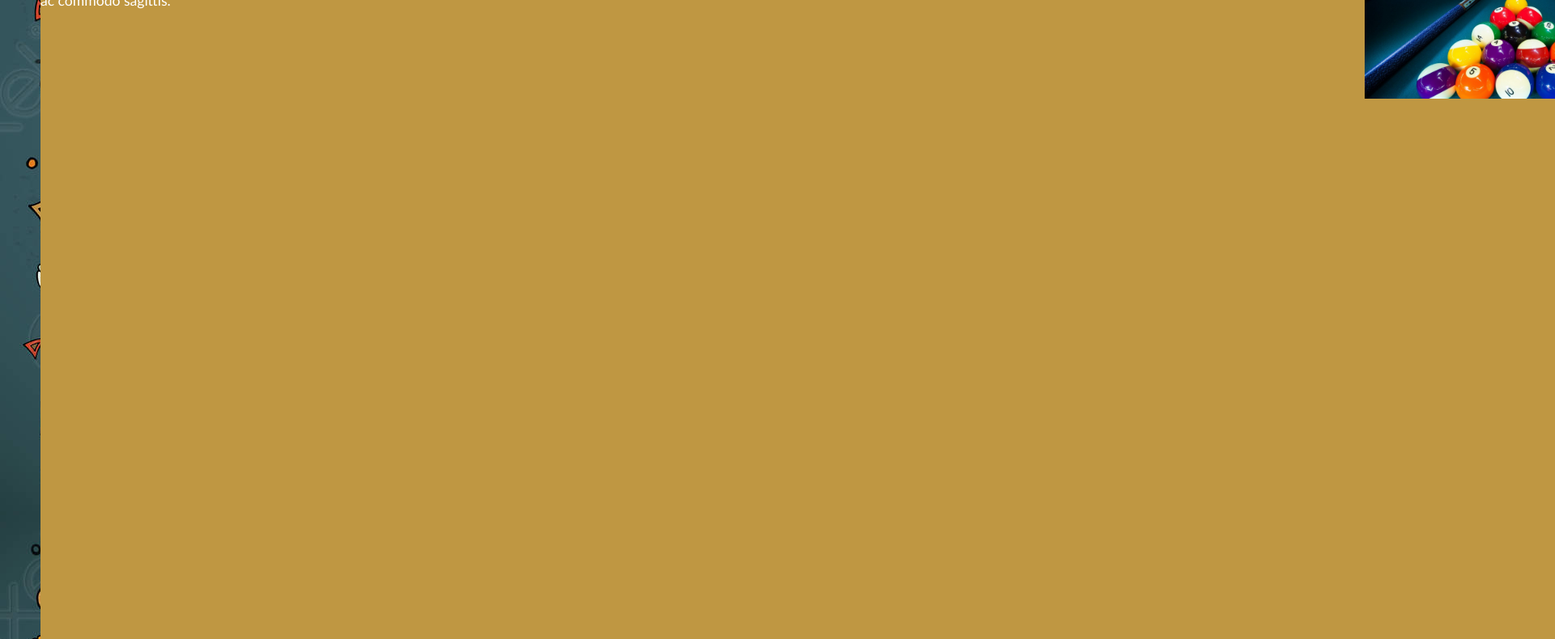
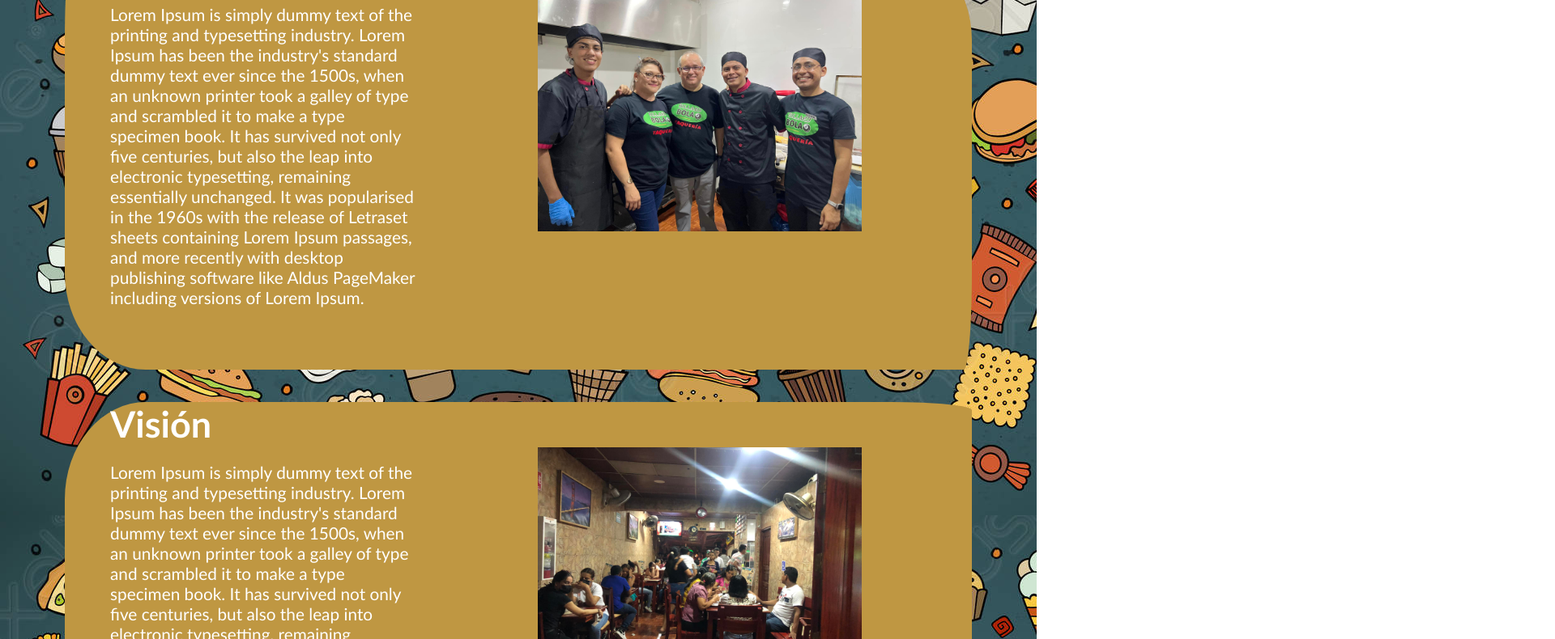
Before and after one commit to bpalacios94/BillarYTaqueriaBola8_Web, a plain HTML site: page index.html in a window 1280 px wide. Shown: the part 368-1158 px from the top of the page at 81% size, 1920 px wide, since content can reach past the window. Drawn offline with Linux system fonts and the light colour scheme.

Commit message:
Avance significativo con el inicio

```diff
--- a/index.html
+++ b/index.html
@@ -17,7 +17,7 @@
             <img src="Imagenes/Bola8  sin fondo.png"  width="100" height="100" alt="Logo" id="HeaderLogo">
         </div>
         <section style=" min-width: 1000px; margin: auto; padding: 30px 0;">
-            <h1 style=" font-size: 44px; text-align: center;">Billar y Taqueria Bola 8</h1>
+            <h1>Billar y Taqueria Bola 8</h1>
             <br>
             <div class="Options">
                 <a href="">Inicio</a>
@@ -29,15 +29,44 @@
             </div>
         </section>
     </header>
-        <section class="Contenedor">
-            <div class="Contenido row" style=" display:flex; justify-content: flex-end;">
-                <div class="col-12">
-                <p> Lorem ipsum dolor sit amet, consectetur adipiscing elit. Ut ac viverra elit. Pellentesque et malesuada neque. Aliquam placerat in lacus vel dictum. Donec et mollis dui. Nulla dapibus, odio et fringilla rutrum, purus felis accumsan risus, a ornare sem ipsum in enim. Nam ultrices lacinia enim at sollicitudin. Donec commodo volutpat felis, et pellentesque ligula lobortis at. Maecenas id elementum elit. Sed lorem est, tincidunt eu egestas a, varius in libero. Praesent diam nisi, egestas porta elit non, efficitur aliquet metus. Donec mattis at magna eget placerat. Quisque iaculis nulla odio, eget malesuada justo maximus sed. In urna sapien, congue vel iaculis nec, egestas vel justo. Curabitur interdum mauris ac commodo sagittis.</p>
-                </div>
-                <div class="col-md-2" style=" display:flex; justify-content: flex-end; width: 33%; height: 20%;">
-                    <img src="Imagenes/2625061.jpg" alt="Iagen de prueba">
-                </div>
+
+    <!-- Mision -->
+    <div class="row" style="background-color:#BF9742; border-radius: 10px 100px / 120px;">
+        <div class="column2-txt" >
+            <H2>Misión</H2>
+            <p> Lorem Ipsum is simply dummy text of the printing and typesetting industry. Lorem Ipsum has been the industry's standard dummy text ever since the 1500s, when an unknown printer took a galley of type and scrambled it to make a type specimen book. It has survived not only five centuries, but also the leap into electronic typesetting, remaining essentially unchanged. It was popularised in the 1960s with the release of Letraset sheets containing Lorem Ipsum passages, and more recently with desktop publishing software like Aldus PageMaker including versions of Lorem Ipsum. </p>
+        </div>
+        <div class="column2" style="padding-top:5%">
+            <div style="margin:auto;max-width:400px;">
+                <img style="max-width:100%;" src="Imagenes/Mision.jpg">
             </div>
-        </section>
+        </div>
+      </div>
+    <!-- Vision -->
+      <div class="row" style="background-color:#BF9742; border-radius: 100px / 120px 10px;">
+        <div class="column2-txt" >
+            <H2>Visión</H2>
+            <p> Lorem Ipsum is simply dummy text of the printing and typesetting industry. Lorem Ipsum has been the industry's standard dummy text ever since the 1500s, when an unknown printer took a galley of type and scrambled it to make a type specimen book. It has survived not only five centuries, but also the leap into electronic typesetting, remaining essentially unchanged. It was popularised in the 1960s with the release of Letraset sheets containing Lorem Ipsum passages, and more recently with desktop publishing software like Aldus PageMaker including versions of Lorem Ipsum. </p>
+        </div>
+        <div class="column2" style="padding-top:5%">
+            <div style="margin:auto;max-width:400px;">
+                <img style="max-width:100%;" src="Imagenes/vision.jpg">
+            </div>
+        </div>
+      </div>
+
+    <!-- Direccion -->
+    <div class="row" style="background-color:#BF9742; border-radius: 10px 100px / 120px;">
+        <div class="column2-txt" >
+            <H2>Direccón</H2>
+            <p> De la Iglesia San Blas, 1 y 1/2 cuadra al sur, Chichigalpa, Nicaragua</p>
+        </div>
+        <div class="column2" style="padding-top:5%; padding-bottom: 5%;">
+            <div style="margin:auto;max-width:400px;">
+                <iframe src="https://www.google.com/maps/embed?pb=!1m18!1m12!1m3!1d3894.2067549926596!2d-87.02970918539253!3d12.568614391121187!2m3!1f0!2f0!3f0!3m2!1i1024!2i768!4f13.1!3m3!1m2!1s0x8f70e52580b4c2d9%3A0x19319e1ca50d07b1!2sBillard%20y%20taqueria%20Bola%F0%9F%8E%B1!5e0!3m2!1sen!2sni!4v1673065070396!5m2!1sen!2sni" width="600" height="300" style="border-radius: 30px;" allowfullscreen="" loading="lazy" referrerpolicy="no-referrer-when-downgrade"></iframe>
+            </div>
+        </div>
+      </div>
+
 </body>
 </html>
--- a/style.css
+++ b/style.css
@@ -4,12 +4,27 @@
     margin: 0;
     padding: 0;
     box-sizing: border-box;
-    font-size: 62.5%;
+    max-width: -webkit-fill-available;
+}
+
+h1{
+    font-size: 44px;
+    text-align: center;
+}
+
+h2{
+    font-size: 45px;
+}
+
+h3{
+    font-size: 45px;
+    text-align: center;
 }
 
 body {
     color: white;
     font-family: Calibri;
+    background-image: url(Imagenes/Doodle.jpg);
 
 }
 
@@ -41,26 +56,45 @@ header {
     margin: 10px;
 }
 
-.Contenedor{
-    display: flex;
-    /* justify-content: center; */
-    /* margin-left: 5px; */
-     /* height: 200px; */
-    /* align-items: center; */
-
-
+p{
+    font-size: 1.3em;
+    display: block;
+    margin-block-start: 1em;
+    margin-block-end: 1em;
+    margin-inline-start: 0px;
+    margin-inline-end: -45px;
 }
 
-.Contenido {
-    font-size: 45px;
-    background-color: #BF9742;
-    border-radius: 10px;
-    margin: 30px 50px 0 50px;
+/* Prueba del codigo  */
 
-}
+.row{
+    margin-top: 40px;
+    margin-bottom: 40px;
+    margin-left: 80px;
+    margin-right: 80px;
+  }
 
+  /* Create two equal columns that floats next to each other */
+  .column2 {
+    float: right;
+    width: 60%;
+  }
+  .column2-txt{
+    float: left;
+    width: 40%;
+    padding: 0% 5% 5% 5%;
+  }
 
+  /* Create three equal columns that floats next to each other */
+  .column3 {
+      float: left;
+      width: 33%;
+      padding: 5%;
+   }
 
-body {
-    background-image: url(Imagenes/Doodle.jpg);
-}
+  /* Clear floats after the columns */
+  .row:after {
+    content: "";
+    display: table;
+    clear: both;
+  }
```
Also changed, not shown: Imagenes/Mision.jpg (added), Imagenes/vision.jpg (added).
